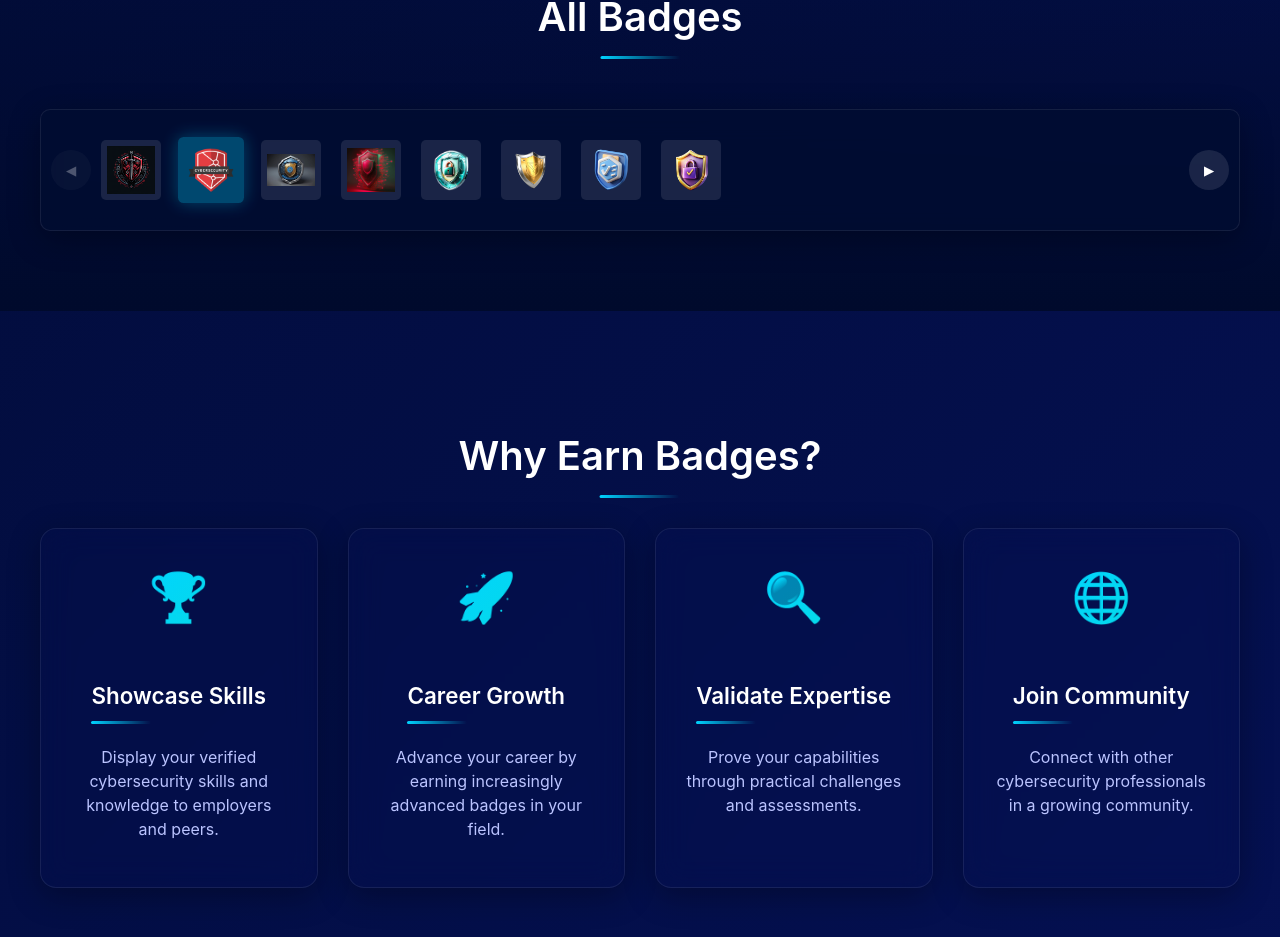
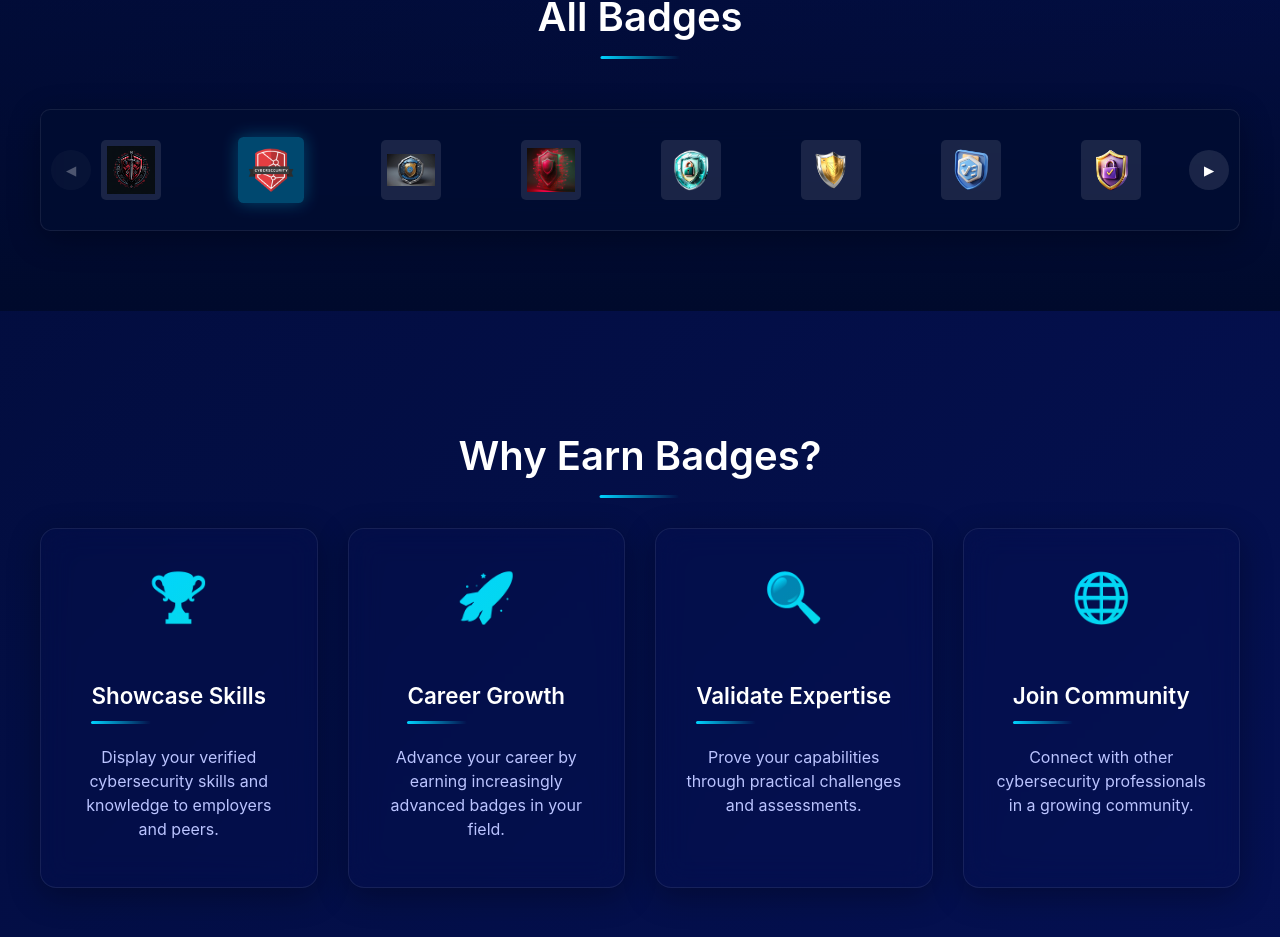
Before and after one commit to ManavStud/Badge-Viewer, a React (Create React App) app in the folder new/my-app/: page / in a window 1280 px wide. Shown: the part 1755-2692 px from the top of the page. Built offline with nearby package versions, Linux system fonts and the light colour scheme; no server answers.

Commit message:
Update MainPage.css

```diff
--- a/new/my-app/src/components/MainPage.css
+++ b/new/my-app/src/components/MainPage.css
@@ -235,7 +235,7 @@
 
 .carousel-track {
   display: flex;
-  gap: 20px;
+  gap: 80px;
   transition: transform 0.4s ease;
 }
 
```
